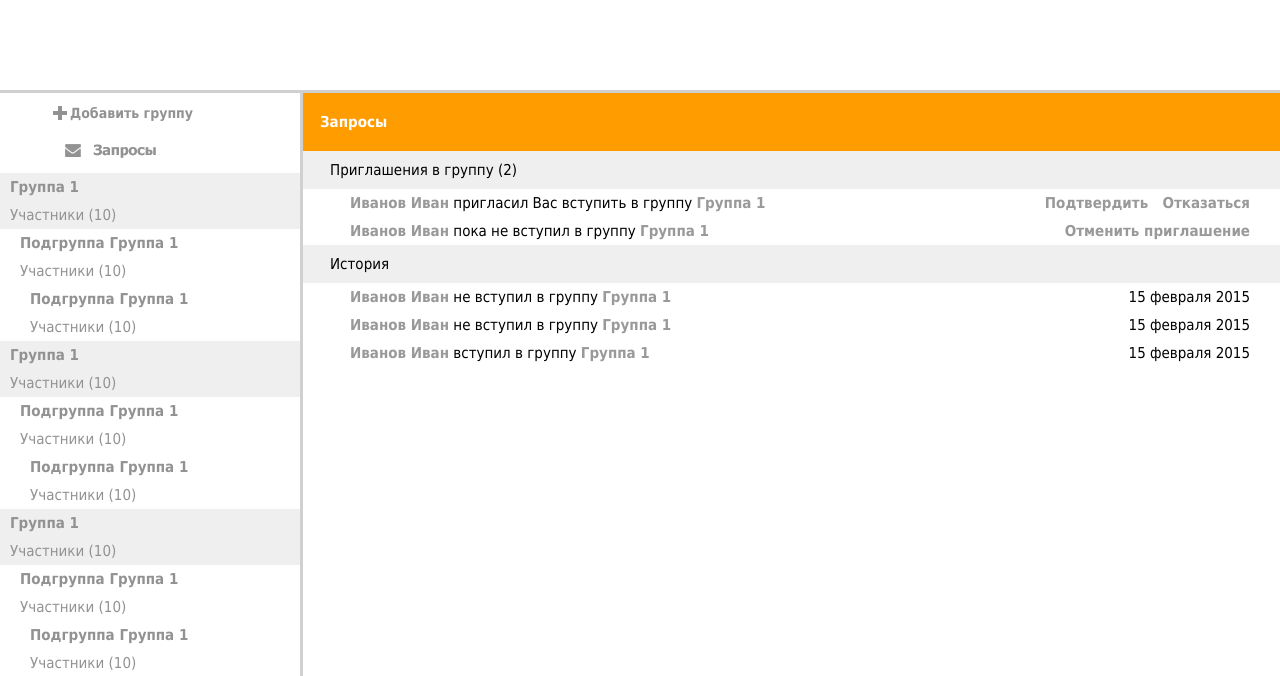
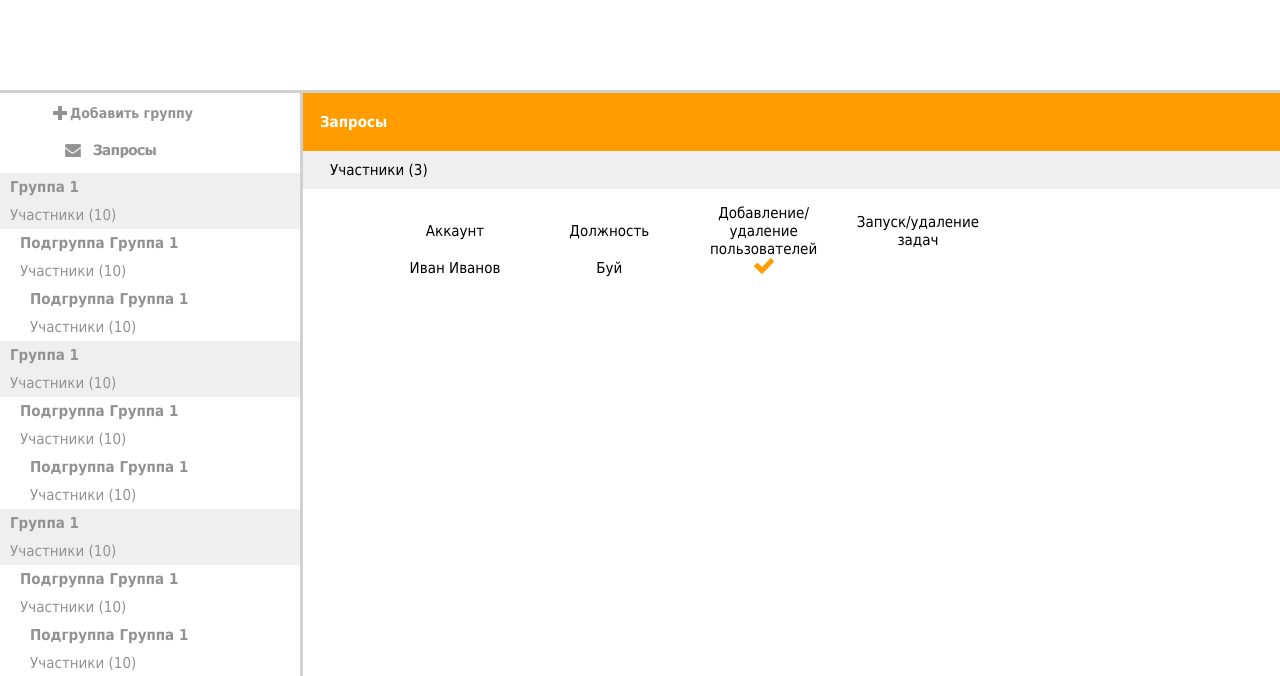
Before and after one commit to PonomareVlad/Flatsy, a PHP site: page /group_list.html in a window 1280 px wide. Shown: the part 67-743 px from the top of the page. Run offline with PHP 8.4, Linux system fonts and the light colour scheme.

Commit message:
группы недопиленные

```diff
--- a/group_list.html
+++ b/group_list.html
@@ -143,43 +143,27 @@
             <h4>Запросы</h4>
         </div>
         <div class="item_title">
-            Приглашения в группу (2)
+            Участники (3)
         </div>
-        <div class="man">
-            <a href="">Иванов Иван</a> пригласил Вас вступить в группу <a href="">Группа 1</a>
-            <div class="solution">
-                <a href="">Подтвердить</a>
-                <a href="">Отказаться</a>
-            </div>
-        </div>
-        <div class="man">
-            <a href="">Иванов Иван</a> пока не вступил в группу <a href="">Группа 1</a>
-            <div class="solution">
-                <a href="">Отменить приглашение</a>
-            </div>
-        </div>
+        <ul>
+            <li>
+                <ul>
+                    <li>Аккаунт</li>
+                    <li>Должность</li>
+                    <li>Добавление/удаление<br>пользователей</li>
+                    <li>Запуск/удаление<br>задач</li>
+                </ul>
+            </li>
+            <li>
+                <ul>
+                    <li>Иван Иванов</li>
+                    <li>Буй</li>
+                    <li><img src="templates/default/images/done.png"></li>
+                    <li></li>
+                </ul>
+            </li>
 
-        <div class="item_title">
-            История
-        </div>
-        <div class="man">
-            <a href="">Иванов Иван</a> не вступил в группу <a href="">Группа 1</a>
-            <div class="solution">
-                15 февраля 2015
-            </div>
-        </div>
-        <div class="man">
-            <a href="">Иванов Иван</a> не вступил в группу <a href="">Группа 1</a>
-            <div class="solution">
-                15 февраля 2015
-            </div>
-        </div>
-        <div class="man">
-            <a href="">Иванов Иван</a> вступил в группу <a href="">Группа 1</a>
-            <div class="solution">
-                15 февраля 2015
-            </div>
-        </div>
+        </ul>
     </div>
 
 </div>
--- a/templates/default/styles/style.css
+++ b/templates/default/styles/style.css
@@ -600,3 +600,13 @@ h4{
 .group_center .title h4{
     margin: 0 ;
 }
+
+.group_center ul{
+    list-style: none;
+}
+.group_center ul li ul li{
+    display: inline-block;
+    text-align: center;
+    vertical-align: middle;
+    width: 150px;
+}
```
